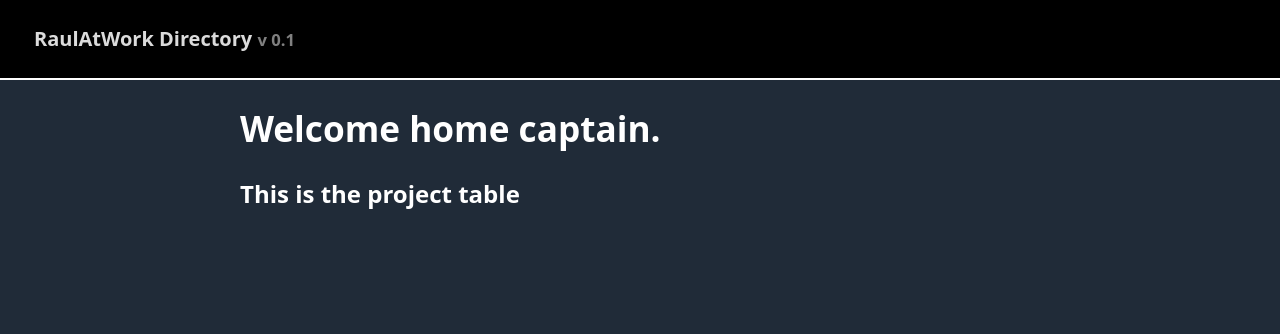
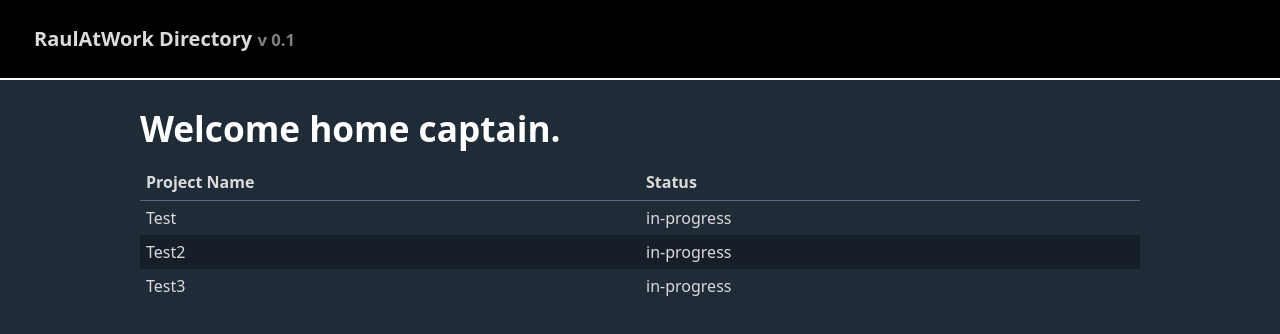
Before and after one commit to RaulAtWork/RaulAtWork-directory, a React (Vite) app: page / in a window 1280 px wide. Shown: the top 334 px of the page. Built offline with nearby package versions, Linux system fonts and the light colour scheme.

Commit message:
simple table example

```diff
--- a/package.json
+++ b/package.json
@@ -11,7 +11,8 @@
   },
   "dependencies": {
     "react": "^18.2.0",
-    "react-dom": "^18.2.0"
+    "react-dom": "^18.2.0",
+    "react-table": "^7.8.0"
   },
   "devDependencies": {
     "@types/react": "^18.2.66",
--- a/src/components/ProjectTable.jsx
+++ b/src/components/ProjectTable.jsx
@@ -1,9 +1,73 @@
-import React from "react";
+import React, { useMemo } from "react";
+import { useTable, useSortBy } from "react-table";
 
-function ProjectTable(){
-    return(<>
-        <h2>This is the project table</h2>
-    </>)
+// Define your table component
+function ProjectsTable({ data }) {
+  const columns = useMemo(
+    () => [
+      {
+        Header: "Project Name",
+        accessor: "name",
+      },
+      {
+        Header: "Status",
+        accessor: "status",
+      },
+    ],
+    []
+  );
+
+  // Use the useTable hook to create your table instance
+  const { getTableProps, getTableBodyProps, headerGroups, rows, prepareRow } =
+    useTable(
+      {
+        columns,
+        data,
+      },
+      useSortBy
+    );
+
+  // Render your table
+
+  return (
+    <table {...getTableProps()}>
+      <thead>
+        {headerGroups.map((headerGroup) => (
+          <tr key={headerGroup.id} {...headerGroup.getHeaderGroupProps()}>
+            {headerGroup.headers.map(
+              (column) =>
+                (
+                  <th key={column.id} {...column.getHeaderProps(column.getSortByToggleProps())}>
+                    {column.render("Header")}
+<span>
+                 {column.isSorted ? (column.isSortedDesc ? ' 🔽' : ' 🔼') : ''}
+              </span>
+                  </th>
+                )
+            )}
+          </tr>
+        ))}
+      </thead>
+
+      <tbody {...getTableBodyProps()}>
+        {rows.map((row) => {
+          prepareRow(row);
+
+          return (
+            <tr key={row.id} {...row.getRowProps()}>
+              {row.cells.map((cell) => {
+                return (
+                  <td key={cell.column.id} {...cell.getCellProps()}>
+                    {cell.render("Cell")}
+                  </td>
+                );
+              })}
+            </tr>
+          );
+        })}
+      </tbody>
+    </table>
+  );
 }
 
-export default ProjectTable
+export default ProjectsTable;
--- a/src/pages/Home.jsx
+++ b/src/pages/Home.jsx
@@ -1,10 +1,24 @@
-import React from "react";
+import React, { useMemo } from "react";
 import ProjectTable from "../components/ProjectTable";
 
 function Home(){
+
+    const projectData = useMemo(() => [{
+        name: "Test",
+        status: "in-progress"
+    },
+    {
+        name: "Test2",
+        status: "in-progress"
+    },
+    {
+        name: "Test3",
+        status: "in-progress"
+    }], [])
+
     return (<>
         <h1>Welcome home captain.</h1>
-        <ProjectTable/>
+        <ProjectTable data={projectData}/>
     </>)
 }
 
```
Also changed, not shown: .eslintrc.cjs, 1 other file (tests, documents, lock files or other folders).
